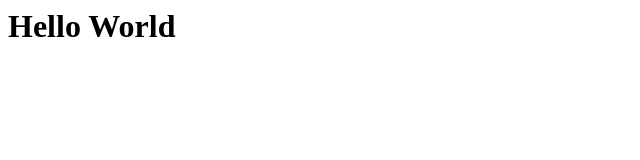
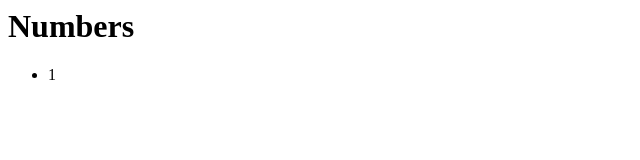
Before and after one commit to nCoder24/highlight-largest-number, a website: page index.html in a window 1280 px wide. Shown: the whole page, without its empty margins (0-640 px from the left). Drawn offline with Linux system fonts and the light colour scheme.

Commit message:
build functionality to display numbers

```diff
--- a/index.html
+++ b/index.html
@@ -1,8 +1,32 @@
 <html>
   <head>
     <title>Largest Number</title>
+    <script>
+      const getNumbersContainer = () => document.querySelector(".numbers");
+      const createNumberElement = (number) => {
+        const numberElement = document.createElement("li");
+        numberElement.innerText = number;
+        numberElement.classList.add("number");
+
+        return numberElement;
+      }
+
+      const displayNumber = (number) => {
+        const numbersContainer = getNumbersContainer();
+        const numberElement = createNumberElement(number);
+
+        numbersContainer.appendChild(numberElement);
+      }
+
+      const run = () => {
+        displayNumber(1);
+      }
+
+      window.onload = run;
+    </script>
   </head>
   <body>
-    <h1>Hello World</h1>
+    <h1>Numbers</h1>
+    <ul class="numbers"></ul>
   </body>
 </html>
```
